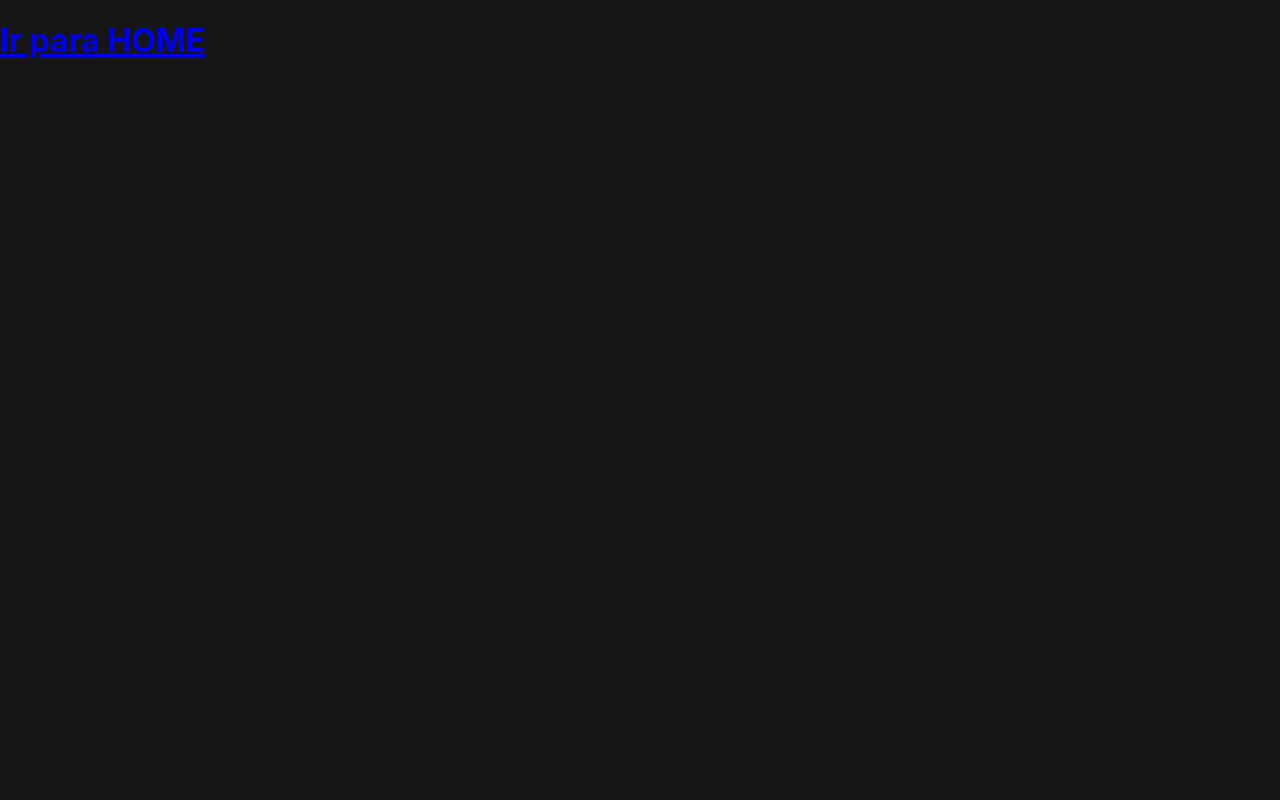
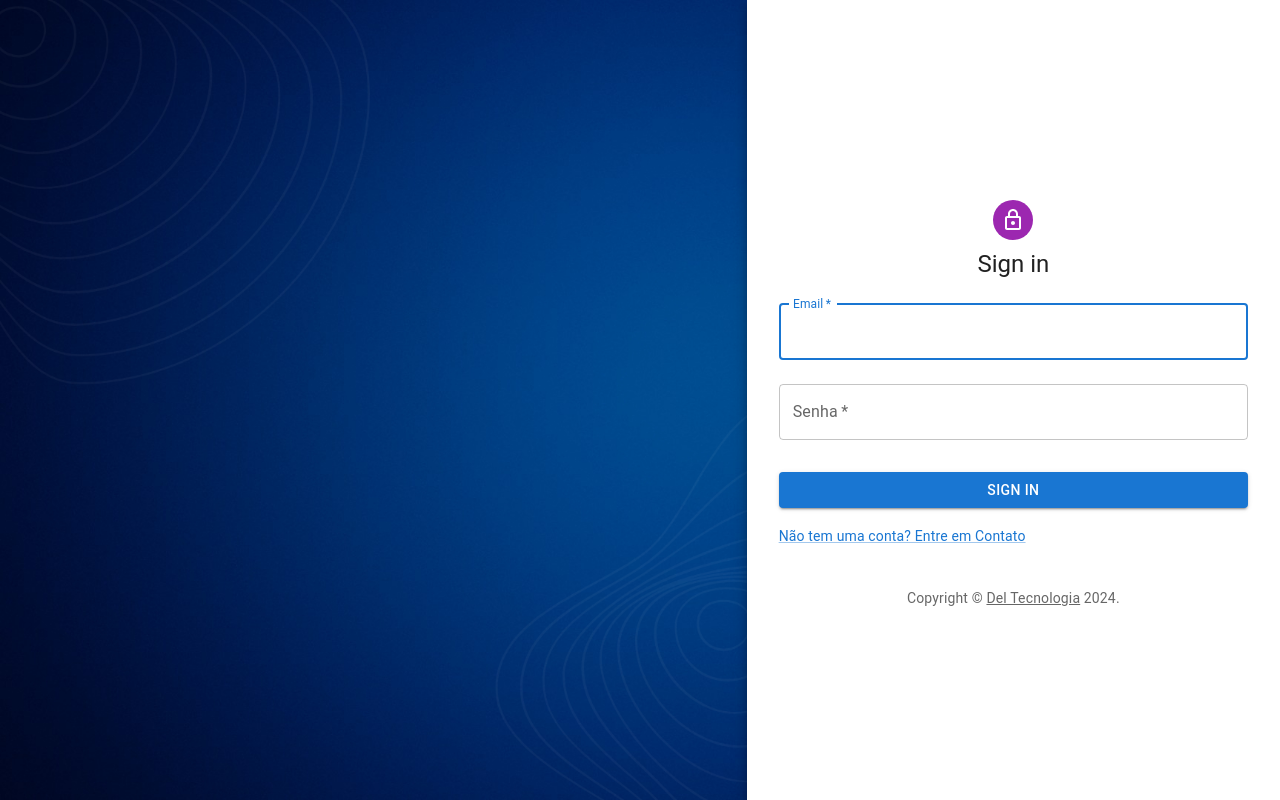
Before and after one commit to Miguelbbezerra/help-desk-front, a React (Create React App) app: page / in a window 1280 px wide. Built offline with nearby package versions, Linux system fonts and the light colour scheme; no server answers.

Commit message:
start login screen

```diff
--- a/src/components/filtros/statusCategory.js
+++ b/src/components/filtros/statusCategory.js
@@ -35,7 +35,7 @@ export const StatusCategory = forwardRef(({ setStatus, setCategory }, ref) => {
             redirect: 'follow'
         };
 
-        const response = await fetch("http://localhost:5000/status", requestOptions);
+        const response = await fetch("http://localhost:5000/status?active=1", requestOptions);
         if (!response.ok) {
             throw new Error('Falha em listar os status');
         }
@@ -79,7 +79,7 @@ export const StatusCategory = forwardRef(({ setStatus, setCategory }, ref) => {
             redirect: 'follow'
         };
 
-        const response = await fetch("http://localhost:5000/category", requestOptions);
+        const response = await fetch("http://localhost:5000/category?active=1", requestOptions);
         if (!response.ok) {
             throw new Error('Falha em listar os category');
         }
--- a/src/components/modal/modalEditUser.js
+++ b/src/components/modal/modalEditUser.js
@@ -1,6 +1,5 @@
-import { Backdrop, Box, Button, createTheme, Divider, Fade, Grid, Modal, Snackbar, TextField, ThemeProvider, Typography } from "@mui/material"
-import { useCallback, useEffect, useState } from "react"
-
+import { Backdrop, Box, Button, createTheme, Divider, Fade, Grid, Modal, Snackbar, TextField, ThemeProvider, Typography } from "@mui/material";
+import { useCallback, useEffect, useState } from "react";
 
 const style = {
     position: 'absolute',
@@ -61,84 +60,93 @@ const theme = createTheme({
     },
 });
 
-
 const ModalEditUser = ({ id, open, close, setTable }) => {
     const [snackbarOpen, setSnackbarOpen] = useState(false);
     const [snackbarMessage, setSnackbarMessage] = useState("");
     const handleSnackbarClose = () => setSnackbarOpen(false);
 
-    const [data, setData] = useState([
-
-    ])
+    const [data, setData] = useState({
+        email: "",
+        phone: "",
+        dateBirth: "",
+        fullName: "",
+        adress: "",
+        level: "comum"
+    });
 
     const fetchTable = useCallback(async (id) => {
         try {
             const response = await fetch(`http://localhost:5000/user?id=${id}`, {
                 method: 'GET',
                 redirect: 'follow'
-            })
-            const data = await response.json()
-            return data
+            });
+            const data = await response.json();
+            return data;
         } catch (error) {
             setSnackbarMessage(error.message);
-            console.error("Erro ao buscar a table", error)
+            console.error("Erro ao buscar a tabela", error);
         }
-    }, [])
+    }, []);
 
     const fetchData = useCallback(async () => {
         try {
-            const result = await fetchTable(id)
-            setData(result[0])
-
+            const result = await fetchTable(id);
+            if (result.length > 0) {
+                setData({
+                    email: result[0].email,
+                    phone: result[0].phone,
+                    dateBirth: result[0].dateBirth,
+                    fullName: result[0].fullName,
+                    adress: result[0].adress,
+                    level: result[0].level // Ajuste o nível conforme o retorno do backend
+                });
+            }
         } catch (error) {
             setSnackbarMessage(error.message);
-            console.error("Erro ao realizar o FetchData", error)
+            console.error("Erro ao realizar o FetchData", error);
         }
-    }, [fetchTable, id])
+    }, [fetchTable, id]);
 
     useEffect(() => {
-        if (open) {
-            fetchData()
+        if (open && id) {
+            fetchData();
         }
-    }, [open, fetchData])
+    }, [open, fetchData, id]);
 
-    function setInput(event) {
-        const value = event.target.value
-        setData(value)
+    function setInput(event, key) {
+        const value = event.target.value;
+        setData((prevData) => ({ ...prevData, [key]: value }));
     }
 
-    const storeTable = async (id) => {
+    const storeTable = async () => {
         try {
+            if (!id) {
+                throw new Error('ID não fornecido');
+            }
             var myHeaders = new Headers();
             myHeaders.append("Content-Type", "application/json");
-            var newData
-            if (table === 'status') {
-                newData = {
-                    status: data
-                };
-            } else {
-                newData = {
-                    category: data
-                };
-            }
-            var raw = JSON.stringify(newData);
+            var raw = JSON.stringify(data);
             const response = await fetch(`http://localhost:5000/user/${id}`, {
                 method: 'PUT',
                 headers: myHeaders,
                 body: raw,
                 redirect: 'follow'
-            })
-            console.log(response)
-            setTable()
-            close()
+            });
+            if (!response.ok) {
+                const errorData = await response.json();
+                throw new Error(errorData.message || `Erro ao atualizar o usuário`);
+            }
+            setTable(); // Atualiza a tabela
+            close(); // Fecha o modal
         } catch (error) {
             setSnackbarMessage(error.message);
-            console.error(`Erro ao salvar a user`, error)
+            console.error(`Erro ao salvar o usuário`, error);
         }
-    }
+    };
 
     return (
         <>
+            <ThemeProvider theme={theme}>
                 <Modal
                     aria-labelledby="transition-modal-title"
                     aria-describedby="transition-modal-description"
@@ -156,34 +164,87 @@ const ModalEditUser = ({ id, open, close, setTable }) => {
                         <Box sx={style}>
                             <form autoComplete='off'>
                                 <Grid container spacing={2}>
-                                <Grid item xs={12} sm={12} md={12} lg={12}>
-                                    <Typography id="transition-modal-title" variant="h6" component="h2">
+                                    <Grid item xs={12}>
+                                        <Typography variant="h6">
                                             Editar Usuário
                                         </Typography>
                                     </Grid>
-                                <Grid item xs={12} sm={12} md={12} lg={12}>
+                                    <Grid item xs={12}>
                                         <Divider style={{ margin: '5px 0' }} />
                                     </Grid>
-                                <ThemeProvider theme={theme}>
-                                    <Grid item xs={12} sm={12} md={12} lg={12}>
-                                        <TextField type='text' variant='standard' label='Título'
-                                            onChange={(event) => setInput(event)} value={data.category}
-                                            sx={{ width: '100%' }}
+                                    <Grid item xs={12} sm={6}>
+                                        <TextField
+                                            label='Nome Completo'
+                                            onChange={(event) => setInput(event, 'fullName')}
+                                            value={data.fullName}
+                                            fullWidth
+                                            variant="standard"
                                         />
                                     </Grid>
-                                </ThemeProvider>
-
-                                <Grid item xs={12} sm={12} md={12} lg={12}>
+                                    <Grid item xs={12} sm={6}>
+                                        <TextField
+                                            label='Email'
+                                            onChange={(event) => setInput(event, 'email')}
+                                            value={data.email}
+                                            fullWidth
+                                            variant="standard"
+                                        />
+                                    </Grid>
+                                    <Grid item xs={12} sm={6}>
+                                        <TextField
+                                            label='Telefone'
+                                            onChange={(event) => setInput(event, 'phone')}
+                                            value={data.phone}
+                                            fullWidth
+                                            variant="standard"
+                                        />
+                                    </Grid>
+                                    <Grid item xs={12} sm={6}>
+                                        <TextField
+                                            label="Data de Nascimento"
+                                            type="date"
+                                            variant="standard"
+                                            fullWidth
+                                            value={data.dateBirth}
+                                            onChange={(event) => setInput(event, 'dateBirth')}
+                                        />
+                                    </Grid>
+                                    <Grid item xs={12} sm={6}>
+                                        <TextField
+                                            label='Endereço'
+                                            onChange={(event) => setInput(event, 'adress')}
+                                            value={data.adress}
+                                            fullWidth
+                                            variant="standard"
+                                        />
+                                    </Grid>
+                                    {/* <Grid item xs={12} sm={6}>
+                                        <TextField
+                                            label='Senha'
+                                            onChange={(event) => setInput(event, 'password')}
+                                            value={data.password}
+                                            fullWidth
+                                            variant="standard"
+                                        />
+                                    </Grid> */}
+                                    <Grid item xs={12}>
                                         <Divider style={{ margin: '5px 0' }} />
                                     </Grid>
-                                <Grid item xs={12} sm={12} md={12} lg={12}>
-                                    <Button variant='outlined' type='button' color="warning" onClick={() => storeTable(id)}>Enviar</Button>
+                                    <Grid item xs={12}>
+                                        <Button
+                                            variant='outlined'
+                                            color="primary"
+                                            onClick={storeTable}
+                                        >
+                                            Enviar
+                                        </Button>
                                     </Grid>
                                 </Grid>
                             </form>
                         </Box>
                     </Fade>
                 </Modal>
+            </ThemeProvider>
             <Snackbar
                 open={snackbarOpen}
                 autoHideDuration={6000}
@@ -191,6 +252,7 @@ const ModalEditUser = ({ id, open, close, setTable }) => {
                 message={snackbarMessage}
             />
         </>
-    )
-}
-export default ModalEditUser
+    );
+};
+
+export default ModalEditUser;
--- a/src/config/route/index.js
+++ b/src/config/route/index.js
@@ -1,4 +1,4 @@
-import { Link, Route, createBrowserRouter, createRoutesFromElements } from "react-router-dom";
+import { Route, createBrowserRouter, createRoutesFromElements } from "react-router-dom";
 import Root from "../root/root";
 import Home from "../../pages/home";
 import Pedidos from "../../pages/pedidos";
@@ -7,10 +7,11 @@ import Configuracoes from "../../pages/configuracoes";
 import Usuarios from "../../pages/usuarios";
 import Status from "../../pages/status";
 import Categorias from "../../pages/categorias";
+import SignInSide from "../../pages/login";
 
 export const router = createBrowserRouter(createRoutesFromElements(
     <>
-        <Route path="/" element={<h1 style={{ color: '#CCD0CF' }}><Link to='/home'>Ir para HOME</Link></h1>}></Route>
+        <Route path="/" element={<SignInSide />}></Route>
         <Route element={<Root />}>
             <Route path="/home" element={<Home />}></Route>
             <Route path="/pedidos" element={<Pedidos />}></Route>
--- /dev/null
+++ b/src/pages/login.js
@@ -0,0 +1,160 @@
+import Avatar from '@mui/material/Avatar';
+import Button from '@mui/material/Button';
+import CssBaseline from '@mui/material/CssBaseline';
+import TextField from '@mui/material/TextField';
+import Link from '@mui/material/Link';
+import Paper from '@mui/material/Paper';
+import Box from '@mui/material/Box';
+import Grid from '@mui/material/Grid';
+import LockOutlinedIcon from '@mui/icons-material/LockOutlined';
+import Typography from '@mui/material/Typography';
+import { createTheme, ThemeProvider } from '@mui/material/styles';
+import { Snackbar } from '@mui/material';
+import { useState } from 'react';
+
+function Copyright(props) {
+  return (
+    <Typography variant="body2" color="text.secondary" align="center" {...props}>
+      {'Copyright © '}
+      <Link color="inherit" href="https://mui.com/">
+        Del Tecnologia
+      </Link>{' '}
+      {new Date().getFullYear()}
+      {'.'}
+    </Typography>
+  );
+}
+
+// TODO remove, this demo shouldn't need to reset the theme.
+
+const defaultTheme = createTheme();
+
+export default function SignInSide() {
+
+  const [snackbarOpen, setSnackbarOpen] = useState(false);
+  const [snackbarMessage, setSnackbarMessage] = useState("");
+  const handleSnackbarClose = () => setSnackbarOpen(false);
+
+  const [data, setData] = useState("")
+
+  const handleSubmit = (event) => {
+    event.preventDefault();
+    const data = new FormData(event.currentTarget);
+    console.log({
+      email: data.get('email'),
+      password: data.get('password'),
+    });
+    window.location.href = "/home"
+  };
+
+  const storeTable = async (table) => {
+    try {
+      var myHeaders = new Headers();
+      myHeaders.append("Content-Type", "application/json");
+      var raw = JSON.stringify(data);
+      const requestOptions = {
+        method: 'POST',
+        headers: myHeaders,
+        body: raw,
+        redirect: 'follow'
+      };
+
+      const response = await fetch(`http://localhost:5000/login`, requestOptions);
+
+      if (!response.ok) {
+        const errorData = await response.json();
+        throw new Error(errorData.message || `Erro ao realizar o login!}`);
+      }
+      const result = await response.json();
+    } catch (error) {
+      setSnackbarMessage(error.message);
+      console.error(`Erro ao salvar ao realizar o login!`, error)
+    }
+  }
+
+  return (
+    <ThemeProvider theme={defaultTheme}>
+      <Grid container component="main" sx={{ height: '100vh' }}>
+        <CssBaseline />
+        <Grid
+          item
+          xs={false}
+          sm={4}
+          md={7}
+          sx={{
+            backgroundImage: "url(/images/fundo_login.png)",
+            backgroundColor: (t) =>
+              t.palette.mode === 'light' ? t.palette.grey[50] : t.palette.grey[900],
+            backgroundSize: 'cover',
+            backgroundPosition: 'left',
+          }}
+        />
+        <Grid item xs={12} sm={8} md={5} component={Paper} elevation={6} square sx={{ display: 'flex', justifyContent: 'center', alignItems: 'center' }}>
+          <Box
+            sx={{
+              my: 8,
+              mx: 4,
+              display: 'flex',
+              flexDirection: 'column',
+              alignItems: 'center',
+            }}
+          >
+            <Avatar sx={{ m: 1, bgcolor: 'secondary.main' }}>
+              <LockOutlinedIcon />
+            </Avatar>
+            <Typography component="h1" variant="h5">
+              Sign in
+            </Typography>
+            <Box component="form" noValidate onSubmit={handleSubmit} sx={{ mt: 1 }}>
+              <TextField
+                margin="normal"
+                required
+                fullWidth
+                id="email"
+                label="Email"
+                name="email"
+                autoComplete="email"
+                autoFocus
+              />
+              <TextField
+                margin="normal"
+                required
+                fullWidth
+                name="password"
+                label="Senha"
+                type="password"
+                id="password"
+                autoComplete="current-password"
+              />
+
+              <Button
+                type="submit"
+                fullWidth
+                variant="contained"
+                sx={{ mt: 3, mb: 2 }}
+              >
+                Sign In
+              </Button>
+              <Grid container>
+
+                <Grid item>
+                  <Link href="#" variant="body2">
+                    Não tem uma conta? Entre em Contato
+                  </Link>
+                </Grid>
+              </Grid>
+              <Copyright sx={{ mt: 5 }} />
+            </Box>
+          </Box>
+        </Grid>
+      </Grid>
+      <Snackbar
+        open={snackbarOpen}
+        autoHideDuration={6000}
+        onClose={handleSnackbarClose}
+        message={snackbarMessage}
+      />
+    </ThemeProvider>
+
+  );
+}
--- a/src/pages/usuarios.js
+++ b/src/pages/usuarios.js
@@ -4,9 +4,9 @@ import EditIcon from '@mui/icons-material/Edit';
 import DeleteIcon from '@mui/icons-material/Delete';
 import { useCallback, useEffect, useState } from "react";
 import ModalDelete from "../components/modal/modalDelete";
-import ModalEdit from "../components/modal/modalEdit";
 import { format, parseISO } from "date-fns";
 import ModalStoreUser from "../components/modal/modalStoreUser";
+import ModalEditUser from "../components/modal/modalEditUser";
 
 const Usuarios = () => {
 
@@ -131,7 +131,7 @@ const Usuarios = () => {
                     {selectedId !== null && (
                         <>
                             <ModalDelete open={openDelete} close={handleCloseDelete} table="user" id={selectedId} setTicket={fetchData} />
-                            {/* <ModalEdit open={openEdit} close={handleCloseEdit} table='user' id={selectedId} setTable={fetchData} /> */}
+                            <ModalEditUser open={openEdit} close={handleCloseEdit} id={selectedId} setTable={fetchData} />
                         </>
                     )}
                 </Grid>
```
Also changed, not shown: src/components/modal/modalStoreUser.js (+35 -24 lines), public/images/fundo_login.png (added). Lines whose indentation alone changed are shown as unchanged.
